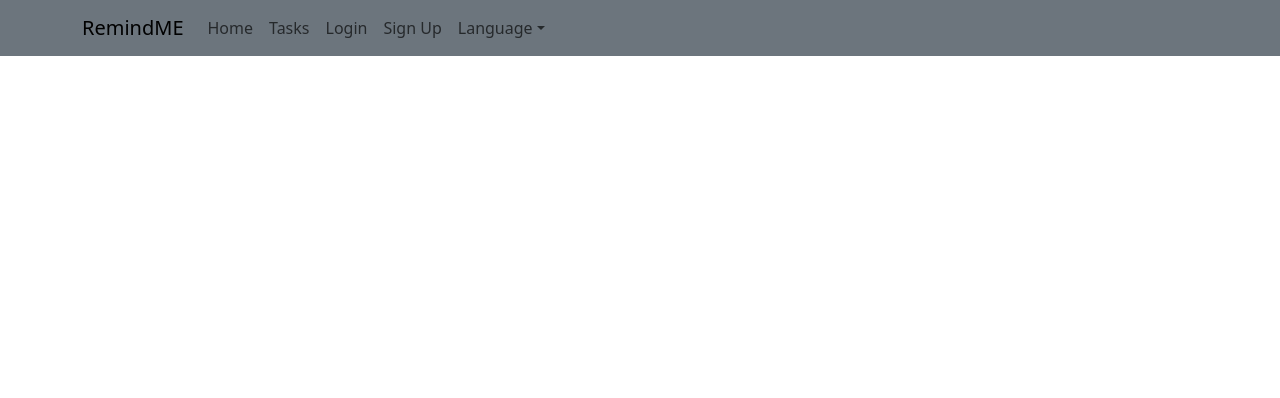
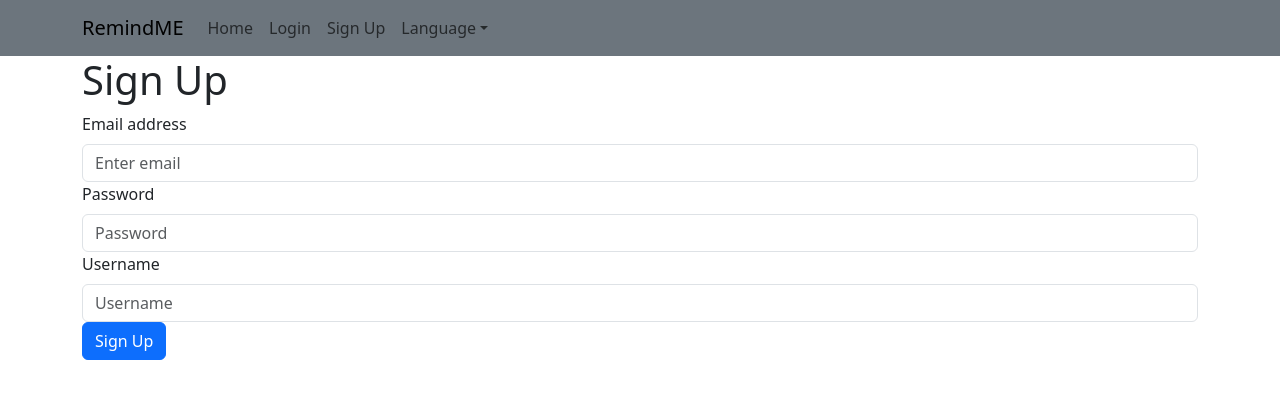
Before and after one commit to Skomorac/tasks-project, a React (Vite) app: page /signup in a window 1280 px wide. Shown: the top 398 px of the page. Built offline with nearby package versions, Linux system fonts and the light colour scheme.

Commit message:
added dashboard and login

```diff
--- a/i18n.jsx
+++ b/i18n.jsx
@@ -18,6 +18,7 @@ i18n
         translation: {
           RemindME: "RemindME",
           welcome: "Welcome to the RemindME App",
+          dashboard: "Welcome to your Dashboard",
           home: "Home",
           login: "Login",
           signup: "Sign Up",
@@ -30,6 +31,7 @@ i18n
         translation: {
           RemindME: "PodsjetiME",
           welcome: "Dobrodošli u aplikaciju PodsjetiME",
+          dashboard: "Dobro došli na Glavnu stranicu",
           home: "Početna stranica",
           login: "Prijava",
           signup: "Registracija",
--- a/package.json
+++ b/package.json
@@ -10,6 +10,7 @@
     "preview": "vite preview"
   },
   "dependencies": {
+    "axios": "^1.7.2",
     "bootstrap": "^5.3.3",
     "i18next": "^23.11.5",
     "i18next-browser-languagedetector": "^8.0.0",
--- a/src/App.jsx
+++ b/src/App.jsx
@@ -2,6 +2,9 @@ import React from "react";
 import { BrowserRouter as Router, Route, Routes } from "react-router-dom";
 import Home from "./components/Home";
 import Header from "./components/Header";
+import Dashboard from "./components/Dashboard";
+import Signup from "./components/Signup";
+import Login from "./components/Login";
 import "./styles/App.css";
 
 const App = () => {
@@ -10,6 +13,9 @@ const App = () => {
       <Header />
       <Routes>
         <Route path="/" element={<Home />} />
+        <Route path="/signup" element={<Signup />} />
+        <Route path="/login" element={<Login />} />
+        <Route path="/dashboard" element={<Dashboard />} />
       </Routes>
     </Router>
   );
--- /dev/null
+++ b/src/components/Dashboard.jsx
@@ -0,0 +1,24 @@
+import React, { useEffect } from "react";
+import { useNavigate } from "react-router-dom";
+import { useTranslation } from "react-i18next";
+import "../styles/Dashboard.css";
+
+const Dashboard = () => {
+  const { t } = useTranslation();
+  const navigate = useNavigate();
+
+  useEffect(() => {
+    const token = localStorage.getItem("token");
+    if (!token) {
+      navigate("/");
+    }
+  }, [navigate]);
+
+  return (
+    <div className="container main-container-dashboard">
+      <h1>{t("dashboard")}</h1>
+    </div>
+  );
+};
+
+export default Dashboard;
--- a/src/components/Header.jsx
+++ b/src/components/Header.jsx
@@ -22,9 +22,6 @@ const Header = () => {
             <Nav.Link as={Link} to="/">
               {i18n.t("home")}
             </Nav.Link>
-            <Nav.Link as={Link} to="/tasks">
-              {i18n.t("tasks")}
-            </Nav.Link>
             <Nav.Link as={Link} to="/login">
               {i18n.t("login")}
             </Nav.Link>
--- a/src/components/Home.jsx
+++ b/src/components/Home.jsx
@@ -6,7 +6,7 @@ const Home = () => {
   const { t } = useTranslation();
 
   return (
-    <div className="container main-container">
+    <div className="container main-container-home">
       <h1>{t("welcome")}</h1>
     </div>
   );
--- /dev/null
+++ b/src/components/Login.jsx
@@ -0,0 +1,65 @@
+import React, { useState } from "react";
+import axios from "axios";
+import { Form, Button, Container } from "react-bootstrap";
+import { useNavigate } from "react-router-dom";
+
+const Login = () => {
+  const [email, setEmail] = useState("");
+  const [password, setPassword] = useState("");
+  const navigate = useNavigate();
+
+  const handleLogin = async (e) => {
+    e.preventDefault();
+    try {
+      const response = await axios.post(
+        "https://skomorac.dev/mafl-api/api/task/login",
+        {
+          email,
+          password,
+        }
+      );
+      console.log("Login successful", response.data);
+      // Save the token to local storage
+      localStorage.setItem("token", response.data.token);
+      // Redirect to tasks page or dashboard
+      navigate("/dashboard");
+    } catch (error) {
+      console.error("Error logging in", error);
+    }
+  };
+
+  return (
+    <Container>
+      <h1>Login</h1>
+      <Form onSubmit={handleLogin}>
+        <Form.Group controlId="formBasicEmail">
+          <Form.Label>Email address</Form.Label>
+          <Form.Control
+            type="email"
+            placeholder="Enter email"
+            value={email}
+            onChange={(e) => setEmail(e.target.value)}
+            required
+          />
+        </Form.Group>
+
+        <Form.Group controlId="formBasicPassword">
+          <Form.Label>Password</Form.Label>
+          <Form.Control
+            type="password"
+            placeholder="Password"
+            value={password}
+            onChange={(e) => setPassword(e.target.value)}
+            required
+          />
+        </Form.Group>
+
+        <Button variant="primary" type="submit">
+          Login
+        </Button>
+      </Form>
+    </Container>
+  );
+};
+
+export default Login;
--- /dev/null
+++ b/src/components/Signup.jsx
@@ -0,0 +1,74 @@
+import React, { useState } from "react";
+import axios from "axios";
+import { Form, Button, Container } from "react-bootstrap";
+import "../styles/Signup.css";
+
+const Signup = () => {
+  const [email, setEmail] = useState("");
+  const [password, setPassword] = useState("");
+  const [username, setUsername] = useState("");
+
+  const handleSignup = async (e) => {
+    e.preventDefault();
+    try {
+      const response = await axios.post(
+        "https://skomorac.dev/mafl-api/api/task/signup",
+        {
+          email,
+          password,
+          username,
+        }
+      );
+      console.log("Signup successful", response.data);
+      // Redirect to login page or show success message
+    } catch (error) {
+      console.error("Error signing up", error);
+    }
+  };
+
+  return (
+    <Container>
+      <h1>Sign Up</h1>
+      <Form onSubmit={handleSignup}>
+        <Form.Group controlId="formBasicEmail">
+          <Form.Label>Email address</Form.Label>
+          <Form.Control
+            type="email"
+            placeholder="Enter email"
+            value={email}
+            onChange={(e) => setEmail(e.target.value)}
+            required
+          />
+        </Form.Group>
+
+        <Form.Group controlId="formBasicPassword">
+          <Form.Label>Password</Form.Label>
+          <Form.Control
+            type="password"
+            placeholder="Password"
+            value={password}
+            onChange={(e) => setPassword(e.target.value)}
+            required
+          />
+        </Form.Group>
+
+        <Form.Group controlId="formBasicUsername">
+          <Form.Label>Username</Form.Label>
+          <Form.Control
+            type="text"
+            placeholder="Username"
+            value={username}
+            onChange={(e) => setUsername(e.target.value)}
+            required
+          />
+        </Form.Group>
+
+        <Button variant="primary" type="submit">
+          Sign Up
+        </Button>
+      </Form>
+    </Container>
+  );
+};
+
+export default Signup;
--- /dev/null
+++ b/src/styles/Dashboard.css
@@ -0,0 +1,4 @@
+.main-container-dashboard {
+  background-color: lightsalmon;
+  margin-top: 50px;
+}
--- a/src/styles/Home.css
+++ b/src/styles/Home.css
@@ -1,3 +1,4 @@
-.main-container {
+.main-container-home {
+  margin-top: 50px;
   background-color: brown;
 }
```
Also changed, not shown: src/styles/Signup.css (added), 1 other file (tests, documents, lock files or other folders).
